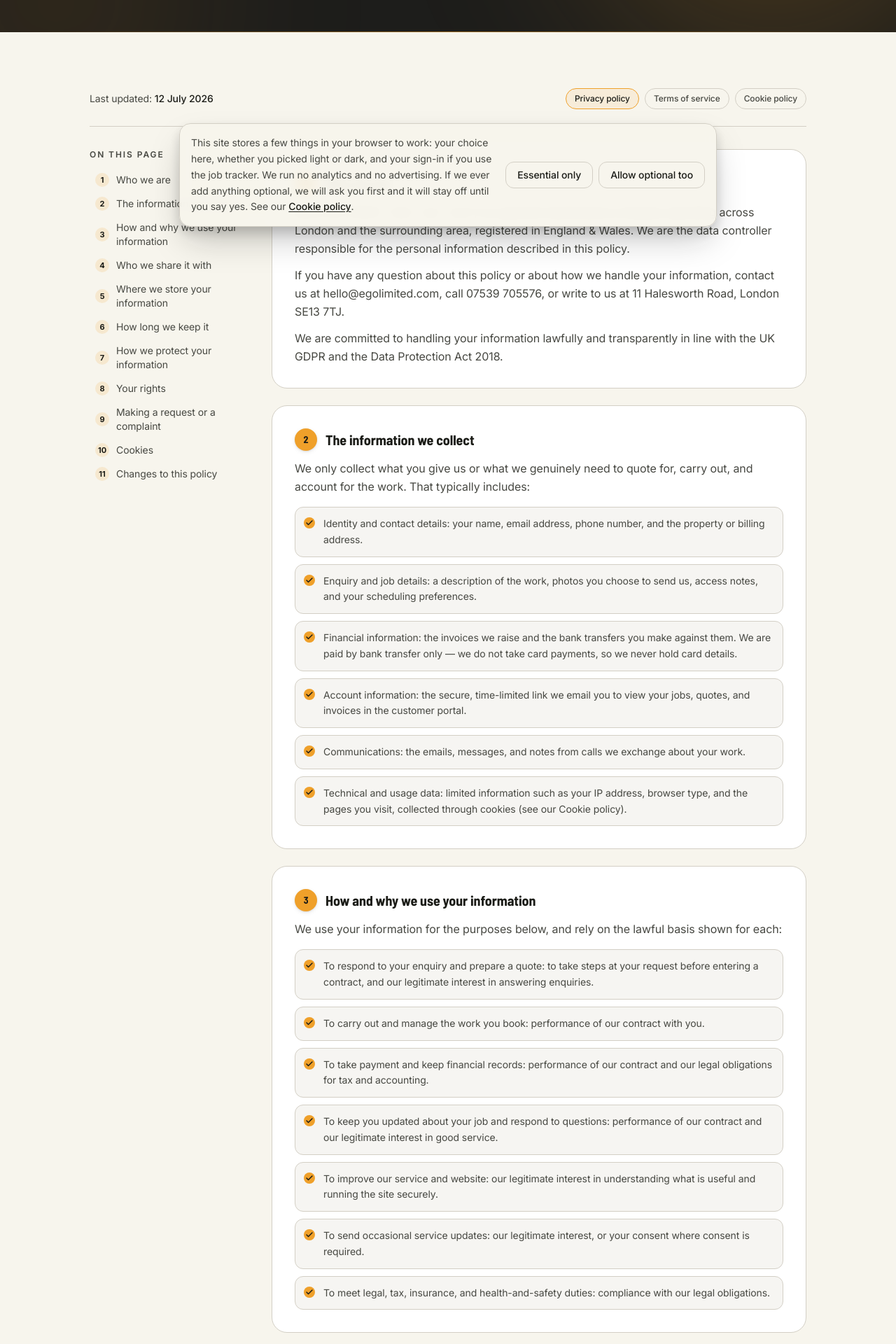
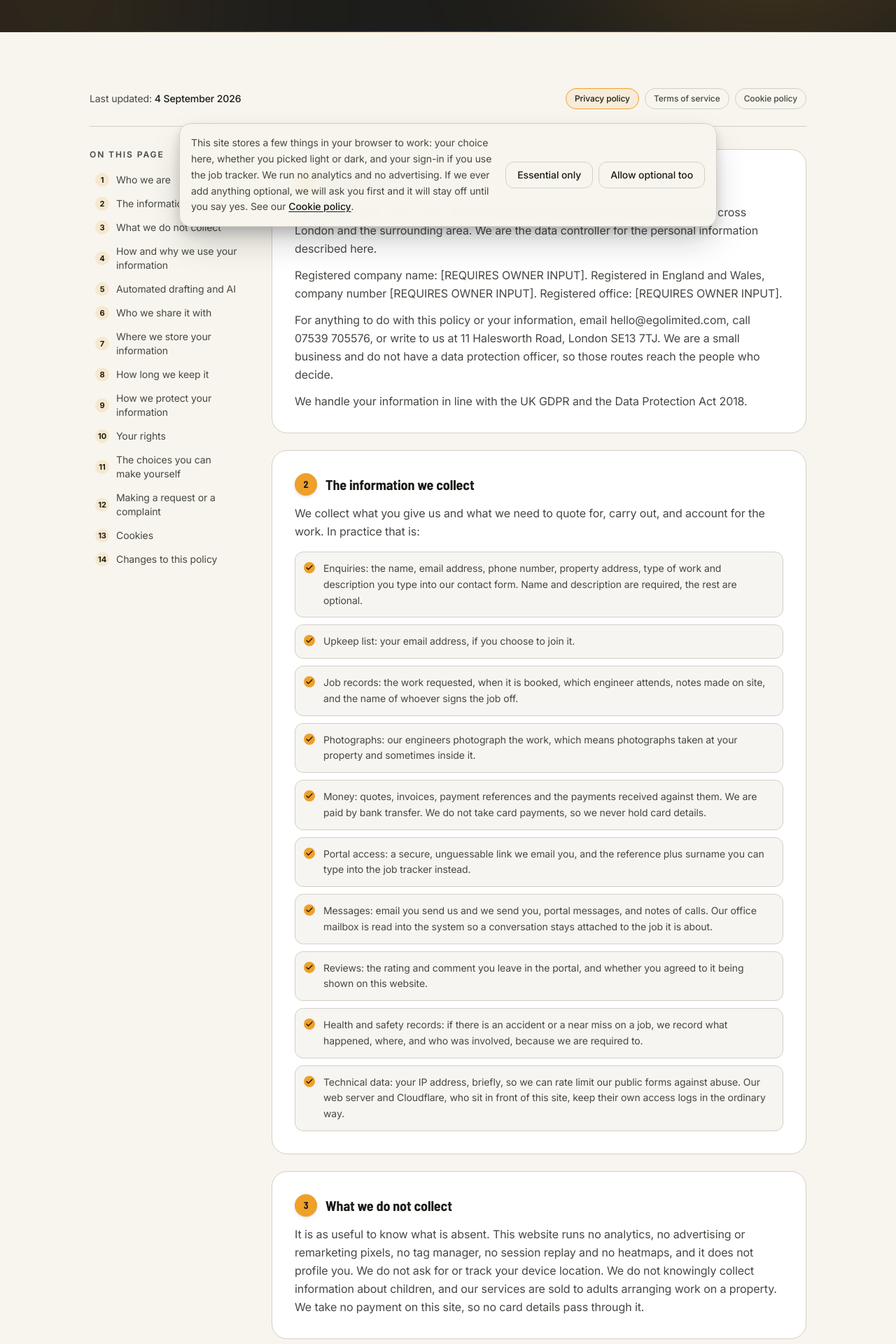
Before and after one commit to devgeereact/egolimited, a React (Vite) app in the folder landing/: page /privacy in a window 1280 px wide. Shown: the part 460-2380 px from the top of the page at 70% size. Built offline with nearby package versions, Linux system fonts and the light colour scheme; no server answers.

Commit message:
docs(legal): rewrite the privacy policy against what the system stores
Contains three [REQUIRES OWNER INPUT] placeholders (registered name, company number, registered office). Do not merge to main, which deploys live, until they are filled.

```diff
--- a/landing/src/site/pages/Legal.tsx
+++ b/landing/src/site/pages/Legal.tsx
@@ -19,7 +19,19 @@ interface LegalDoc {
   sections: LegalSection[]
 }
 
-const UPDATED = "12 July 2026"
+const UPDATED = "4 September 2026"
+
+/**
+ * Text the owner still has to supply before these pages are fit to publish.
+ *
+ * It is rendered, not hidden in a comment, on purpose. A placeholder that shows up on the
+ * page gets filled in. A polite piece of boilerplate that papers over the gap ("EGO LTD,
+ * registered in England and Wales") reads as finished and never does. UK trading
+ * disclosure rules want the registered name, the registered number, the place of
+ * registration and the registered office address, and none of those can be guessed from
+ * a domain name or a trading style.
+ */
+const OWNER_INPUT = "[REQUIRES OWNER INPUT]"
 
 const docs: Record<Kind, LegalDoc> = {
   privacy: {
@@ -31,70 +43,99 @@ const docs: Record<Kind, LegalDoc> = {
       {
         h: "Who we are",
         p: [
-          `${company.name} ("EGO", "we", "us", "our") is a general maintenance company operating across London and the surrounding area, registered in England & Wales. We are the data controller responsible for the personal information described in this policy.`,
-          `If you have any question about this policy or about how we handle your information, contact us at ${company.email}, call ${company.phone}, or write to us at ${company.address}.`,
-          "We are committed to handling your information lawfully and transparently in line with the UK GDPR and the Data Protection Act 2018.",
+          `${company.name} ("EGO", "we", "us", "our") is a general maintenance company working across London and the surrounding area. We are the data controller for the personal information described here.`,
+          `Registered company name: ${OWNER_INPUT}. Registered in England and Wales, company number ${OWNER_INPUT}. Registered office: ${OWNER_INPUT}.`,
+          `For anything to do with this policy or your information, email ${company.email}, call ${company.phone}, or write to us at ${company.address}. We are a small business and do not have a data protection officer, so those routes reach the people who decide.`,
+          "We handle your information in line with the UK GDPR and the Data Protection Act 2018.",
         ],
       },
       {
         h: "The information we collect",
         p: [
-          "We only collect what you give us or what we genuinely need to quote for, carry out, and account for the work. That typically includes:",
+          "We collect what you give us and what we need to quote for, carry out, and account for the work. In practice that is:",
         ],
         list: [
-          "Identity and contact details: your name, email address, phone number, and the property or billing address.",
-          "Enquiry and job details: a description of the work, photos you choose to send us, access notes, and your scheduling preferences.",
-          "Financial information: the invoices we raise and the bank transfers you make against them. We are paid by bank transfer only — we do not take card payments, so we never hold card details.",
-          "Account information: the secure, time-limited link we email you to view your jobs, quotes, and invoices in the customer portal.",
-          "Communications: the emails, messages, and notes from calls we exchange about your work.",
-          "Technical and usage data: limited information such as your IP address, browser type, and the pages you visit, collected through cookies (see our Cookie policy).",
+          "Enquiries: the name, email address, phone number, property address, type of work and description you type into our contact form. Name and description are required, the rest are optional.",
+          "Upkeep list: your email address, if you choose to join it.",
+          "Job records: the work requested, when it is booked, which engineer attends, notes made on site, and the name of whoever signs the job off.",
+          "Photographs: our engineers photograph the work, which means photographs taken at your property and sometimes inside it.",
+          "Money: quotes, invoices, payment references and the payments received against them. We are paid by bank transfer. We do not take card payments, so we never hold card details.",
+          "Portal access: a secure, unguessable link we email you, and the reference plus surname you can type into the job tracker instead.",
+          "Messages: email you send us and we send you, portal messages, and notes of calls. Our office mailbox is read into the system so a conversation stays attached to the job it is about.",
+          "Reviews: the rating and comment you leave in the portal, and whether you agreed to it being shown on this website.",
+          "Health and safety records: if there is an accident or a near miss on a job, we record what happened, where, and who was involved, because we are required to.",
+          "Technical data: your IP address, briefly, so we can rate limit our public forms against abuse. Our web server and Cloudflare, who sit in front of this site, keep their own access logs in the ordinary way.",
+        ],
+        // Every item above is a field the system genuinely writes. Anything that could not be
+        // pointed at in the code or the database was left out rather than covered by a vague
+        // catch-all, which is the whole difference between a notice and a disclaimer.
+      },
+      {
+        h: "What we do not collect",
+        p: [
+          "It is as useful to know what is absent. This website runs no analytics, no advertising or remarketing pixels, no tag manager, no session replay and no heatmaps, and it does not profile you. We do not ask for or track your device location. We do not knowingly collect information about children, and our services are sold to adults arranging work on a property. We take no payment on this site, so no card details pass through it.",
         ],
       },
       {
         h: "How and why we use your information",
         p: [
-          "We use your information for the purposes below, and rely on the lawful basis shown for each:",
+          "We use your information for the purposes below, and rely on the lawful basis shown for each. Where a basis depends on a business judgement rather than a plain fact, we are still confirming it with our advisers.",
         ],
         list: [
-          "To respond to your enquiry and prepare a quote: to take steps at your request before entering a contract, and our legitimate interest in answering enquiries.",
+          "To answer your enquiry and prepare a quote: taking steps at your request before entering a contract.",
           "To carry out and manage the work you book: performance of our contract with you.",
-          "To take payment and keep financial records: performance of our contract and our legal obligations for tax and accounting.",
-          "To keep you updated about your job and respond to questions: performance of our contract and our legitimate interest in good service.",
-          "To improve our service and website: our legitimate interest in understanding what is useful and running the site securely.",
-          "To send occasional service updates: our legitimate interest, or your consent where consent is required.",
-          "To meet legal, tax, insurance, and health-and-safety duties: compliance with our legal obligations.",
+          "To invoice you and keep financial records: performance of our contract, and our legal obligations for tax and accounting.",
+          "To keep you updated about your job and answer questions: performance of our contract.",
+          "To send you the upkeep list: your consent, given when you join it and withdrawn by the unsubscribe link in every one of those emails.",
+          "To keep our public forms usable and stop abuse: our legitimate interest in a working website.",
+          "To meet legal, tax, insurance and health and safety duties: compliance with our legal obligations.",
+          "To show a review on this website: your consent, given by ticking the box on the review form, and withdrawn by telling us.",
+        ],
+      },
+      {
+        h: "Automated drafting and AI",
+        p: [
+          "We use an AI service to draft text: an outline of a job for the engineer, a first version of an email or announcement, or a tidier write-up of a safety report. When we do, the words in that item are sent to OpenRouter, which passes them to the model provider that answers. That can include what you told us about the work, and it can include a description of an incident.",
+          "Two things about this matter. Nothing the AI produces decides anything about you: it writes a draft that a person reads, edits and chooses whether to use. And the model providers behind OpenRouter are outside the UK, so this is a transfer abroad. The safeguard we rely on for that transfer is still being confirmed, and we will name it here once it is.",
         ],
       },
       {
         h: "Who we share it with",
         p: [
-          "We never sell your data, and we never share it for someone else's marketing. We share it only where it is needed to do the work or meet a legal duty, with:",
+          "We never sell your information, and we never pass it to anyone for their own marketing. It reaches these people and services, and no others:",
         ],
         list: [
-          "The engineers and vetted subcontractors who carry out your work.",
-          "Our bank, to receive and reconcile the payments you make against your invoice.",
+          "The engineers and subcontractors who do your work, so they know what to do and where.",
+          "Our hosting provider, whose servers hold the website, the database and the photographs, and who also carries our email.",
+          "Cloudflare, which sits in front of this website to serve and protect it, and therefore sees requests to it.",
+          "Google, in two narrow places: the fonts this site uses are served by Google, so loading a page tells Google your IP address, and the map on our contact page only loads if you click to load it.",
+          "OpenRouter and the model provider behind it, when we use AI to draft something, as described above.",
+          "Our bank, to receive and reconcile the payments you make.",
           "Our accountant and professional advisers, where reasonably required.",
-          "IT, hosting, and software providers who process data on our instructions under a contract that requires them to keep it secure.",
-          "Insurers, regulators, or authorities where we are legally required to disclose, or to establish or defend legal claims.",
+          "Insurers, regulators or authorities where we are legally required to disclose, or to establish or defend legal claims.",
         ],
       },
       {
         h: "Where we store your information",
         p: [
-          "We store your information on secure systems within the UK or European Economic Area wherever possible. If any provider we use processes data outside the UK/EEA, we make sure an appropriate safeguard is in place, such as a UK adequacy decision or standard contractual clauses.",
+          "The database, the job photographs and the backups sit on our hosting provider's servers. Cloudflare, which fronts this website, operates a global network. The AI service described above is outside the UK.",
+          "We are documenting the location of each of these and the safeguard that applies to each transfer, and will state both here rather than leave you with a general assurance. Until we do, treat this section as incomplete.",
         ],
       },
       {
         h: "How long we keep it",
         p: [
-          "Enquiries that do not turn into a booking are kept for a limited period and then deleted.",
-          "Job, account, and financial records are kept for as long as we need them to meet our tax, insurance, and warranty obligations. That is generally up to six years after our last dealing with you, after which they are securely deleted or anonymised.",
+          "Financial records are kept for six years plus the current year, because tax law requires it. Payment records are never erased outright: a mistake is reversed and both the mistake and its correction stay on the record.",
+          "Job records, photographs, messages and reviews are kept while they are useful for warranty, insurance and dispute reasons, and we are setting a firm period for each rather than keeping them by default. IP addresses recorded for rate limiting are discarded after about a day.",
+          "We are working through the rest of our retention periods with our advisers, and this section will name the period for each kind of record once they are set. If you want something removed sooner, ask us, and we will do it unless we are required to keep it.",
         ],
       },
       {
         h: "How we protect your information",
         p: [
-          "We use appropriate technical and organisational measures to protect your information against loss, misuse, and unauthorised access. Access is limited to people who need it to do their job, the customer portal uses secure time-limited links rather than stored passwords, and our systems are hosted on reputable, secured infrastructure.",
+          "Access to the system needs a password, staff accounts can turn on two factor authentication, and what each person can see depends on their role, checked by the server on every request rather than hidden in the interface.",
+          "Job photographs are kept outside the public web folder and served only through short-lived signed links, so a photograph of your property has no permanent public address. The customer portal link is unguessable rather than password protected, which is why we ask you not to forward it.",
+          "The site is served over HTTPS, database queries are parameterised, public forms are rate limited, and the database is backed up daily to a location outside the website. No system is perfect, and we would rather say that than promise otherwise.",
         ],
       },
       {
@@ -111,16 +152,30 @@ const docs: Record<Kind, LegalDoc> = {
         ],
       },
       {
+        h: "The choices you can make yourself",
+        p: [
+          "Some things you do not need to ask us for:",
+        ],
+        list: [
+          "Upkeep list: every marketing email has a one-click unsubscribe link. Using it stops those emails and we do not put you back on the list if someone later retypes your address.",
+          "Reviews: the tick box on the review form controls whether your review appears on this website. Untick it and it comes down. Only your first name is ever shown, never your full name or address.",
+          "Cookies: the Cookie preferences link at the bottom of any page reopens the notice so you can change your answer.",
+          "Job updates about work you have booked are not marketing, and unsubscribing from the upkeep list does not stop them. If you would rather we did not email you about your own job, tell us and we will call instead.",
+        ],
+      },
+      {
         h: "Making a request or a complaint",
         p: [
-          `To exercise any of your rights, email us at ${company.email}. We will respond within one month, and we will not charge you unless a request is clearly excessive.`,
-          "If you are unhappy with how we have handled your information, please tell us first so we can put it right. You also have the right to complain to the Information Commissioner's Office (ICO), the UK regulator, at ico.org.uk or on 0303 123 1113.",
+          `To exercise any of your rights, email us at ${company.email} or call ${company.phone}. We do not have a self-service export or delete button, so a request comes to a person, and that person does it.`,
+          "We will respond within one month, and we will not charge you unless a request is clearly excessive. We may ask you something only you would know about your job, so that we do not hand your information to somebody else. We will not ask you to email us a copy of your passport or driving licence.",
+          "Some records we cannot delete on request: invoices and payments have to be kept for six years for tax, and a health and safety record has to survive as the record of what happened. We will tell you if that applies and what is being kept.",
+          "If you are unhappy with how we have handled your information, tell us first so we can put it right. You can also complain to the Information Commissioner's Office, the UK regulator, at ico.org.uk or on 0303 123 1113.",
         ],
       },
       {
         h: "Cookies",
         p: [
-          "Our website uses a small number of cookies. For full detail on what they do and how to manage them, see our Cookie policy.",
+          "This site keeps a small number of things in your browser and sets no cookies of its own on the public pages. The Cookie policy lists every one of them, what it is for and how to clear it.",
         ],
       },
       {
@@ -141,6 +196,7 @@ const docs: Record<Kind, LegalDoc> = {
         h: "About these terms",
         p: [
           `These terms apply to the maintenance services that ${company.name} provides. "You" means the customer; "we" and "us" mean EGO; "the work" means the services set out in your quote or agreed with you. By accepting a quote or asking us to start work, you agree to these terms.`,
+          `You are contracting with ${OWNER_INPUT}, registered in England and Wales, company number ${OWNER_INPUT}, registered office ${OWNER_INPUT}. VAT number ${OWNER_INPUT}.`,
         ],
       },
       {
@@ -237,6 +293,18 @@ const docs: Record<Kind, LegalDoc> = {
           "These terms are governed by the law of England & Wales, and the courts of England & Wales have jurisdiction. If you are a consumer, you may also be able to bring proceedings in your local courts.",
         ],
       },
+      {
+        h: "Changes to these terms",
+        p: [
+          "We may update these terms. The version that applies to your job is the one published when you accepted the quote, and the date at the top of this page shows when this version was published. We will not change the terms of work already agreed with you.",
+        ],
+      },
+      {
+        h: "Your information",
+        p: [
+          "How we handle the information you give us is set out in our Privacy policy, which forms part of these terms.",
+        ],
+      },
     ],
   },
   cookies: {
@@ -252,31 +320,41 @@ const docs: Record<Kind, LegalDoc> = {
         ],
       },
       {
-        h: "How we use cookies",
+        h: "What this site stores, in full",
         p: [
-          "We use cookies to keep the website and the customer portal working, to remember your preferences, and to understand in aggregate how the site is used so we can improve it. We keep our use of cookies to the minimum needed.",
+          "This is the complete list, checked against the code and then checked again by loading the site in a fresh browser. Visiting a public page of this website sets no cookies at all. Everything below is local storage, which stays on your device and is never sent to us.",
+        ],
+        list: [
+          "ego_cookie_consent: the answer you gave to the cookie notice, the version of the notice you answered, and when. Kept until you clear it or the notice changes. Necessary, because it is the record of your own choice.",
+          "theme: whether you chose light or dark. Kept until you clear it. A preference, and the site works without it.",
+          "ego_token and ego_user: set only after you sign in to the staff app, so you stay signed in. Removed when you sign out. Necessary for signing in.",
+          "sidebar_state: a cookie set only inside the signed-in staff app, remembering whether the menu is open. Lasts seven days.",
+          "ego_today and the offline queue: only inside the engineers' app, holding their own day's work so it survives no signal.",
         ],
       },
       {
-        h: "The cookies we use",
-        p: ["The cookies on this site fall into three groups:"],
+        h: "Third-party services",
+        p: [
+          "We run no advertising, analytics or tracking on this site. Two third parties are still involved in loading a page, and it is fairer to name them than to say there are none:",
+        ],
         list: [
-          "Strictly necessary: needed for the site, secure login, and the customer portal to work. These cannot be switched off in our systems.",
-          "Functional: remember choices you make, such as light or dark mode, so the site behaves the way you expect.",
-          "Analytics: help us understand which pages are useful, in aggregate. This data does not identify you personally.",
+          "Google Fonts: the typefaces on this site are served by Google, so loading any page tells Google your IP address and which page you were on. Google sets no cookie doing this. We are looking at serving the fonts ourselves so that request stops happening.",
+          "Google Maps: the map on our contact page does not load until you click the button that says so. Until you do, no request goes to Google Maps. If you click it, the map is a Google service and Google may set its own cookies at that point.",
+          "Cloudflare sits in front of this site to serve and protect it. It may set a short-lived cookie to tell real visitors from bots. It is not used to track you across other websites.",
         ],
       },
       {
-        h: "Third-party cookies",
+        h: "Your choice, and changing it",
         p: [
-          "We do not currently run any third-party advertising, tracking, or analytics cookies on this site, and there is no card checkout to set them. If that ever changes we will ask for your consent first and update this policy before the cookie is set.",
+          "Because nothing optional runs today, the notice you saw is telling you what happens rather than asking you to enable something. Your answer is stored so that if we ever do add something optional, it stays off until you have said yes.",
+          "You can reopen the notice and change your answer at any time using the Cookie preferences link at the bottom of every page.",
         ],
       },
       {
-        h: "Managing and disabling cookies",
+        h: "Managing and clearing storage",
         p: [
-          "You can clear or block cookies at any time through your browser settings, and most browsers let you control them site by site. The major browsers (Chrome, Safari, Firefox, and Edge) each publish step-by-step guidance in their help pages.",
-          "Please note that if you block strictly necessary cookies, parts of the site and the member area may not work properly.",
+          "You can clear or block cookies and local storage through your browser settings, site by site. Chrome, Safari, Firefox and Edge each publish step-by-step guidance in their help pages.",
+          "Clearing the necessary items above is safe. It will sign you out of the staff app and make the cookie notice appear again.",
         ],
       },
       {
```
